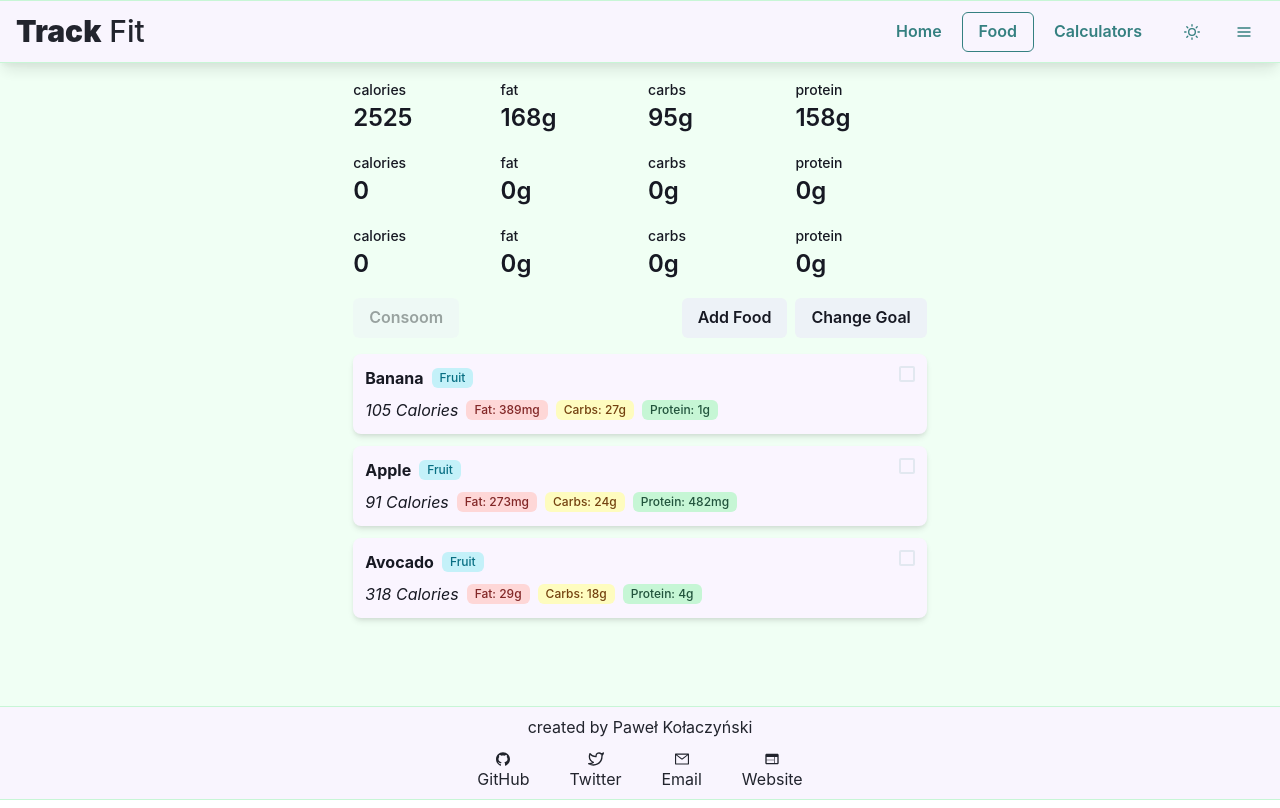
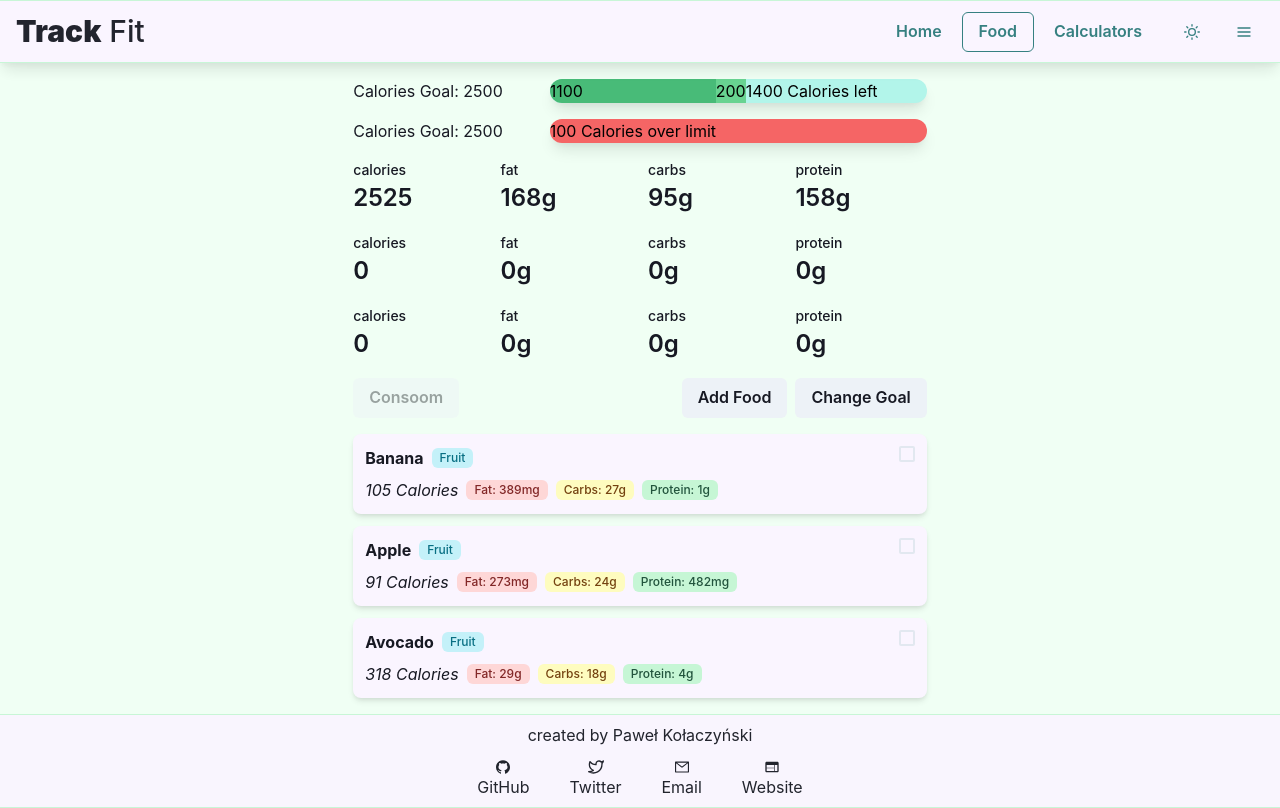
Before and after one commit to kolaczyn/fit-tracker, a Next.js app: page /food in a window 1280 px wide. Built offline with nearby package versions, Linux system fonts and the light colour scheme.

Commit message:
create a prototypes of the progress bar

```diff
--- /dev/null
+++ b/components/food/IntakeProgress.tsx
@@ -0,0 +1,55 @@
+import { Box, BoxProps, Grid, HStack, Text, VStack } from '@chakra-ui/layout';
+import React from 'react';
+
+interface IntakeProgressProps {
+  label: string;
+  alreadyEaten: number;
+  selected: number;
+  goal: number;
+}
+
+const ProgressBox: React.FC<BoxProps> = ({ children, ...props }) => (
+  <HStack
+    spacing="0"
+    height="6"
+    shadow="lg"
+    rounded="full"
+    overflow="hidden"
+    {...props}
+  >
+    {children}
+  </HStack>
+);
+
+export const IntakeProgress: React.FC<IntakeProgressProps> = ({
+  label,
+  alreadyEaten,
+  selected,
+  goal,
+}) => {
+  const eatenProgress = Math.round((alreadyEaten / goal) * 100);
+  const selectedProgress = Math.round((selected / goal) * 100);
+  const isOverLimit = alreadyEaten > goal;
+  return (
+    <Grid templateColumns="1fr 2fr" gap={2}>
+      <Text>{label}</Text>
+      <Box textColor="black">
+        {isOverLimit ? (
+          <ProgressBox bg="red.400">
+            <Text>{alreadyEaten - goal} Calories over limit</Text>
+          </ProgressBox>
+        ) : (
+          <ProgressBox bg="teal.100">
+            <Box height="100%" width={`${eatenProgress}%`} bg="green.400">
+              <Text>{alreadyEaten}</Text>
+            </Box>
+            <Box height="100%" width={`${selectedProgress}%`} bg="green.300">
+              <Text>{selected}</Text>
+            </Box>
+            <Text>{goal - alreadyEaten} Calories left</Text>
+          </ProgressBox>
+        )}
+      </Box>
+    </Grid>
+  );
+};
--- a/pages/food.tsx
+++ b/pages/food.tsx
@@ -10,6 +10,7 @@ import { NutrientsStats } from '../components/food/NutrientsStats';
 import useEatenCalories from '../hooks/useEatenCalories';
 import { SetGoal } from '../components/food/SetGoal';
 import { useAppSelector } from '../redux/hooks';
+import { IntakeProgress } from '../components/food/IntakeProgress';
 
 export const FoodPage: React.FC = () => {
   const {
@@ -23,10 +24,18 @@ export const FoodPage: React.FC = () => {
   const { eatenCalories } = useEatenCalories();
   const nutrientsGoal = useAppSelector(state => state.trackIntake.intakeGoal);
 
+  const progressArgs = {
+    label: 'Calories Goal: 2500',
+    alreadyEaten: 1100,
+    selected: 200,
+    goal: 2500,
+  };
   return (
     <>
       <NextSeo title="Add Food | Track Fit" />
       <VStack width="100%" alignItems="stretch" spacing="4">
+        <IntakeProgress {...progressArgs} />
+        <IntakeProgress {...progressArgs} alreadyEaten={2600} />
         <NutrientsStats nutrients={nutrientsGoal} />
         <NutrientsStats nutrients={eatenCalories} />
         <NutrientsStats nutrients={foodIntake} />
```
